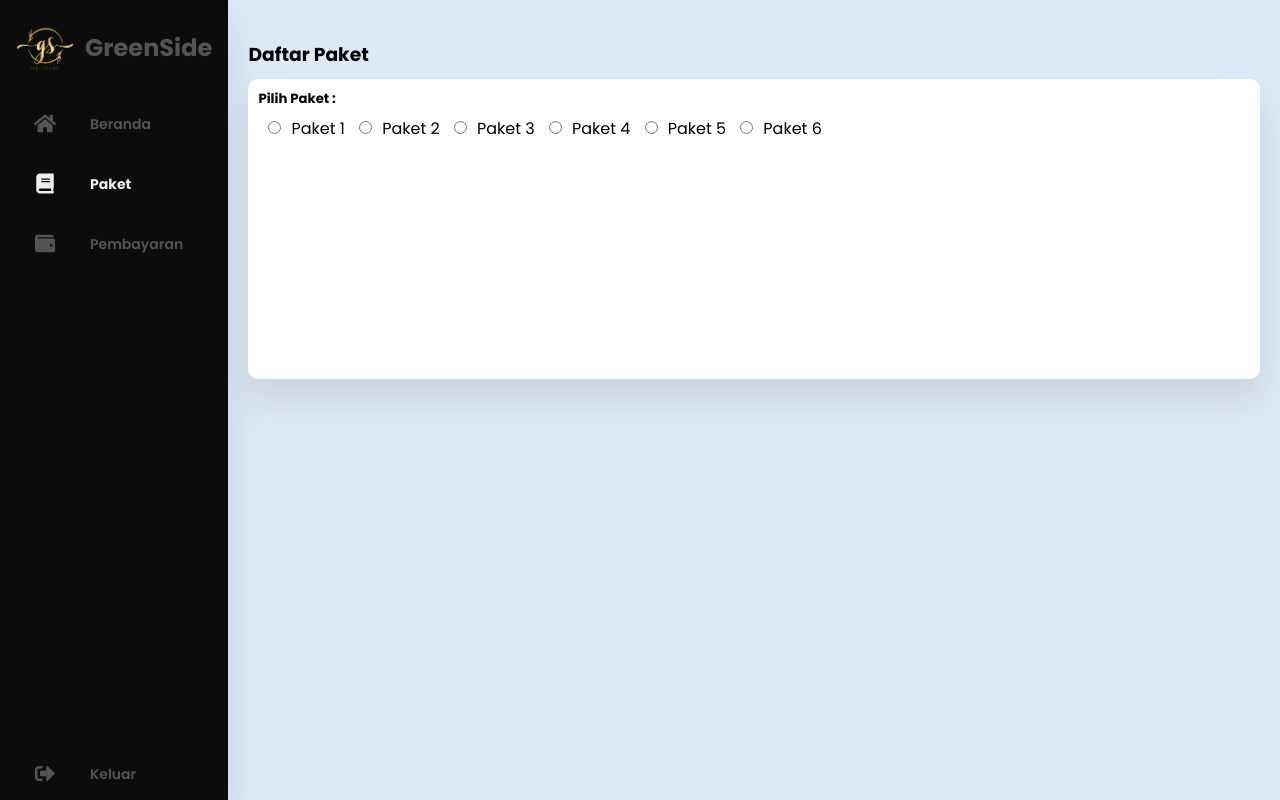
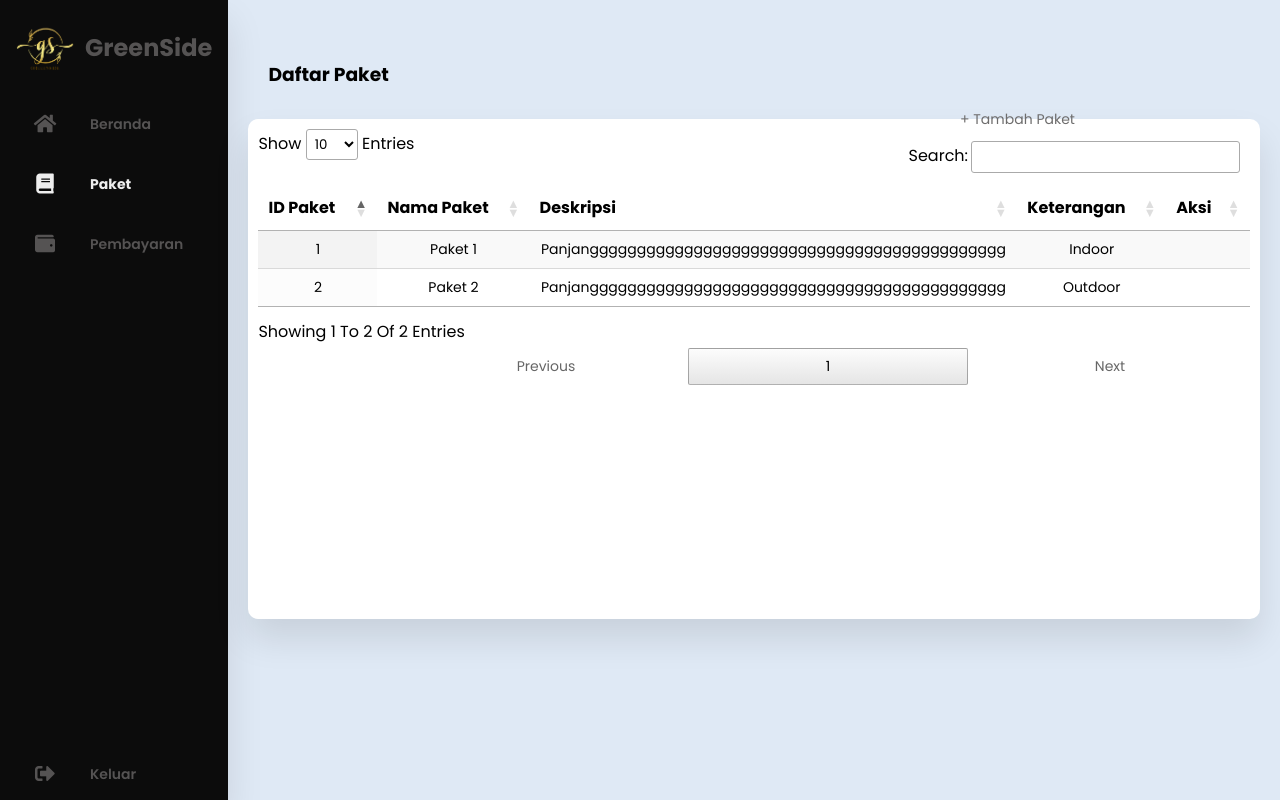
Before and after one commit to TinkerThinkerThings/Tubes-Implementasi-Perangkat-Lunak-Wedding-Organizer, a CodeIgniter app: page /Tubes-Implementasi-Perangkat-Lunak-Wedding-Organizer/index.php/admin/Paket in a window 1280 px wide. Run offline with CodeIgniter, Linux system fonts and the light colour scheme; a user stored in the database is signed in; data comes from the database, SQL or seed files in the repository; some libraries are stand-ins or nearby versions.

Commit message:
update files admin

```diff
--- a/application/controllers/Admin.php
+++ b/application/controllers/Admin.php
@@ -41,14 +41,32 @@ class Admin extends CI_Controller
     if ($this->session->userdata('Role') !== 'Admin' && $this->session->userdata('Role') !== 'Owner' && $this->session->userdata('Role') !== 'Pelanggan') {
       redirect(base_url('index.php/Verifikasidata/login'));
     }
-    $this->load->view('admin/Paket.php');
+    $data['dataPaket'] = $this->Admin_model->getPaket();
+    $this->load->view('admin/Paket.php', $data);
   }
 
-  public function getPaketData($idPaket)
+  public function tambah_paket()
   {
-    $data['dataPaket'] = $this->Admin_model->getDataPaketById($idPaket);
-    $this->load->view('admin/ListPaket.php', $data);
+    if ($this->input->post()) {
+      // Menangani upload gambar
+      $config['upload_path'] = './asset/photo';
+      $config['allowed_types'] = 'gif|jpg|png|jpeg';
+      $this->load->library('upload', $config);
+
+      if ($this->upload->do_upload('gambar')) {
+        $upload_data = $this->upload->data();
+        $paket['gambar'] = $upload_data['file_name'];
+      } else {
+        // Handle jika upload gagal
+        $error = array('error' => $this->upload->display_errors());
+        print_r($error);
+      }
+
+      $this->Admin_model->tambahPaket($paket);
+      $this->load->view('admin/tambah_paket.php');
+    }
   }
+
 
   public function Pembayaran()
   {
--- a/application/models/Admin_model.php
+++ b/application/models/Admin_model.php
@@ -30,9 +30,46 @@ class Admin_model extends CI_Model
     $this->db->update('penyewaan', ['status' => 'ditolak']);
   }
 
-  public function getPaketById($idPaket)
+
+  public function getPaket()
   {
-    $this->db->where('IdPaket', $idPaket);
-    return $this->db->get('paket')->row();
+    return $this->db->get('paket')->result();
+  }
+
+  public function tambahPaket()
+  {
+    $namakendaraan = $this->input->post("nama_kendaraan");
+    $jumlah_kendaraan = $this->input->post("jumlah_kendaraan");
+    $tempat = $this->input->post("tempat");
+    $jumlahpengunjung = $this->input->post("jumlah_pengunjung");
+    $jumlahmc = $this->input->post("jumlah_mc");
+    $namahiburan = $this->input->post("nama_hiburan");
+    $namadekorasi = $this->input->post("nama_dekorasi");
+    $namamakeup = $this->input->post("nama_makeup");
+    $namapaket = $this->input->post("namapaket");
+    $deskripsi = $this->input->post("deskripsi");
+    $harga = $this->input->post("harga");
+    $keterangan = $this->input->post("keterangan");
+
+    $paket = array(
+      "nama_kendaraan" => $namakendaraan,
+      "jumlah_kendaraan" => $jumlah_kendaraan,
+      "tempat" => $tempat,
+      "jumlah_pengunjung" => $jumlahpengunjung,
+      "jumlah_mc" => $jumlahmc,
+      "nama_hiburan" => $namahiburan,
+      "nama_dekorasi" => $namadekorasi,
+      "nama_makeup" => $namamakeup,
+      "namapaket" => $namapaket,
+      "deskripsi" => $deskripsi,
+      "harga" => $harga,
+      "keterangan" => $keterangan,
+    );
+
+    $config['upload_path'] = './asset/photo';
+    $config['allowed_types'] = 'gif|jpg|png|jpeg';
+
+    $this->load->library('upload', $config);
+    return $this->db->insert("paket", $paket);
   }
 }
--- a/application/views/admin/Paket.php
+++ b/application/views/admin/Paket.php
@@ -8,6 +8,10 @@
     <link rel="stylesheet" href="<?php echo base_url('asset/css/admin.css') ?>" />
     <!-- Font Awesome Cdn Link -->
     <link rel="stylesheet" href="https://cdnjs.cloudflare.com/ajax/libs/font-awesome/5.15.4/css/all.min.css" />
+    <!-- Data Table -->
+    <link href="https://cdn.datatables.net/1.13.6/css/jquery.dataTables.min.css" rel="stylesheet">
+    <script src="https://code.jquery.com/jquery-3.7.0.js"></script>
+    <script src="https://cdn.datatables.net/1.13.6/js/jquery.dataTables.min.js"></script>
 
   </head>
 
@@ -46,34 +50,60 @@
       <!-- OPEN-MAIN-ORDER -->
       <section class="main">
         <section class="main-order">
-          <h1>Daftar Paket</h1>
-          <div class="list-order-box">
-            <h5 class="pilih-paket">Pilih Paket : </h5>
+          <div class="tambah-paket">
+            <h1>Daftar Paket</h1>
+            <a href="<?php echo base_url('index.php/Admin/tambah_paket') ?>"> + Tambah Paket</a>
+          </div>
+          <div class="list-order-box-paket">
             <div class="form-group">
-              <label for="paket1">
-                <input type="radio" name="paket" id="paket1">Paket 1
-              </label>
-              <label for="paket2">
-                <input type="radio" name="paket" id="paket1">Paket 2
-              </label>
-              <label for="paket3">
-                <input type="radio" name="paket" id="paket1">Paket 3
-              </label>
-              <label for="paket4">
-                <input type="radio" name="paket" id="paket1">Paket 4
-              </label>
-              <label for="paket5">
-                <input type="radio" name="paket" id="paket1">Paket 5
-              </label>
-              <label for="paket6">
-                <input type="radio" name="paket" id="paket6">Paket 6
-              </label>
+              <table id="example" class="display" style="width:100%">
+                <thead>
+                  <tr>
+                    <th>ID Paket</th>
+                    <th>Nama Paket</th>
+                    <th>Deskripsi</th>
+                    <th>Keterangan</th>
+                    <th>Aksi</th>
+                  </tr>
+                </thead>
+
+                <tbody>
+                  <?php foreach ($dataPaket as $row) : ?>
+                    <tr>
+                      <td><?php echo $row->IdPaket ?></td>
+                      <td><?php echo $row->namapaket ?></td>
+                      <td><?php echo $row->deskripsi ?></td>
+                      <td><?php echo $row->keterangan ?></td>
+                      <td></td>
+                    </tr>
+                  <?php endforeach; ?>
+                </tbody>
+              </table>
             </div>
 
           </div>
         </section>
       </section>
     </div>
+    <!-- Link JS Data Table -->
+
+    <script>
+      new DataTable('#example', {
+        columnDefs: [{
+            targets: [0],
+            orderData: [0, 1]
+          },
+          {
+            targets: [1],
+            orderData: [1, 0]
+          },
+          {
+            targets: [3],
+            orderData: [3, 0]
+          }
+        ]
+      });
+    </script>
   </body>
 
   </html>
--- a/asset/css/admin.css
+++ b/asset/css/admin.css
@@ -194,6 +194,32 @@ button {
 }
 
 /* Paket.php */
+.list-order-box-paket {
+	width: 100%;
+	height: 500px;
+	padding: 10px 10px 30px 10px;
+	margin-top: 10px;
+	background: #fff;
+	border-radius: 10px;
+	box-shadow: 0 20px 35px rgba(0, 0, 0, 0.1);
+}
+.tambah-paket {
+	position: relative;
+	padding: 20px;
+	width: 100%;
+}
+.tambah-paket h1 {
+	display: flex;
+	width: 100%;
+}
+.tambah-paket a {
+	position: absolute;
+	right: 0;
+	margin: 10px 30px;
+	color: rgb(110, 109, 109);
+	cursor: pointer;
+}
+
 label input {
 	margin: 12px 10px;
 }
```
Also changed, not shown: application/views/Paket.php (+6 -5 lines), application/views/admin/tambah_paket.php (added, +119 -0 lines).
